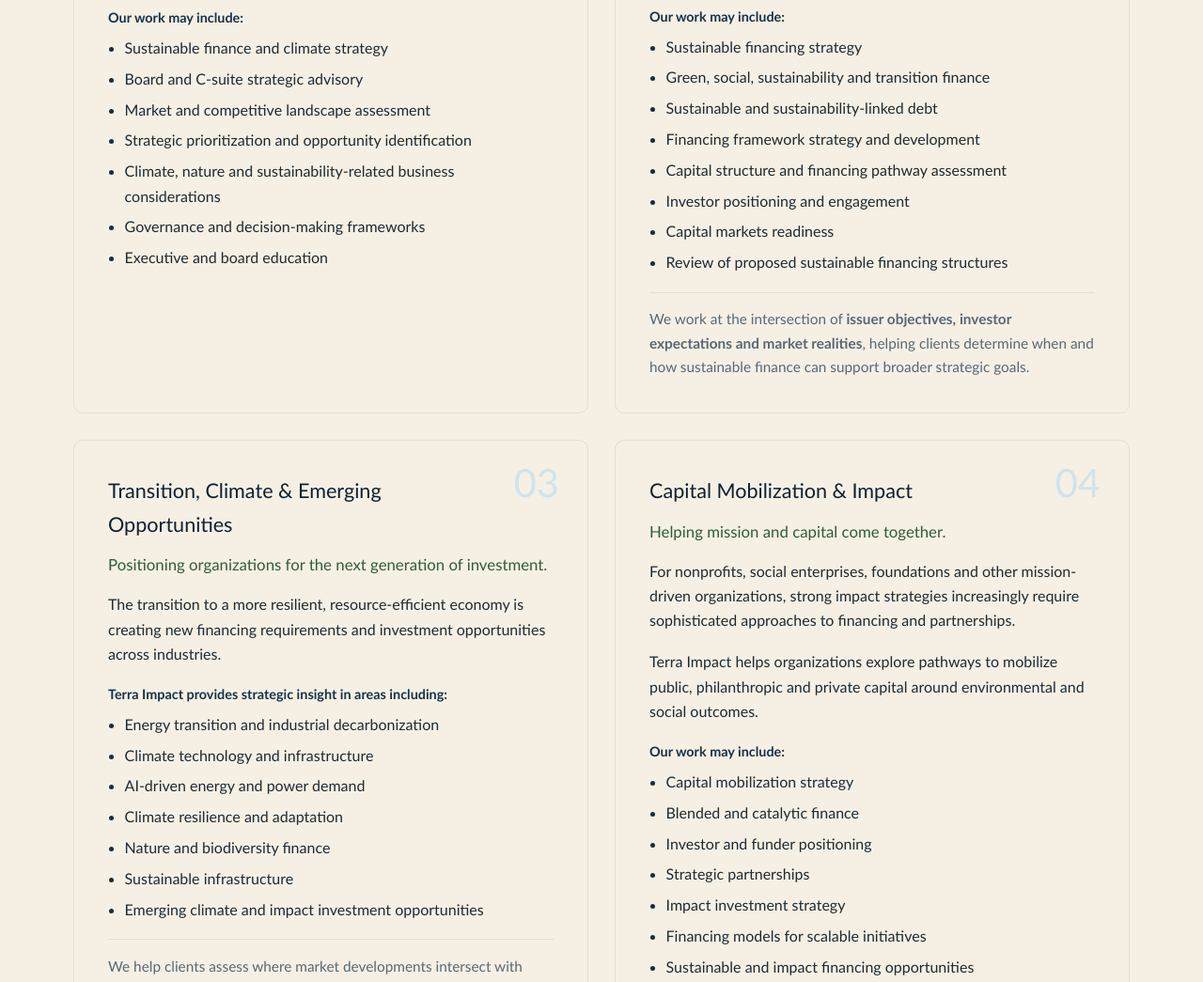
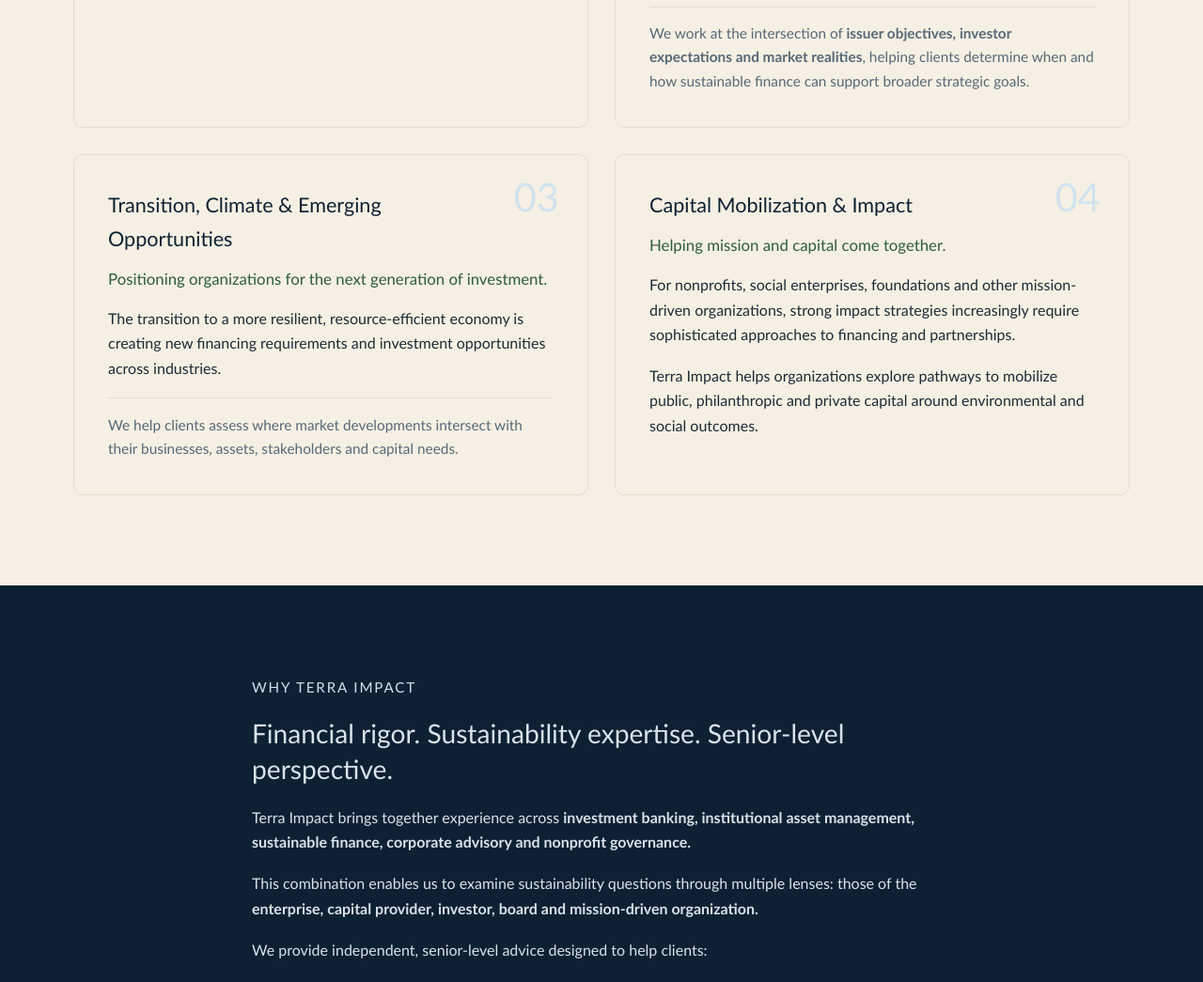
Before and after one commit to myrippleco/terra-impact-website, a plain HTML site: page index.html in a window 1280 px wide. Shown: the part 1900-2945 px from the top of the page at 94% size. Drawn offline with Linux system fonts and the light colour scheme.

Commit message:
Add files via upload

```diff
--- a/index.html
+++ b/index.html
@@ -77,16 +77,6 @@
           <h3>Strategic Advisory</h3>
           <p class="service-tag">Turning sustainability priorities into business and financial strategy.</p>
           <p>We advise boards, executives and senior management teams on consequential decisions at the intersection of sustainability, finance and enterprise strategy.</p>
-          <p class="service-work-label">Our work may include:</p>
-          <ul>
-            <li>Sustainable finance and climate strategy</li>
-            <li>Board and C-suite strategic advisory</li>
-            <li>Market and competitive landscape assessment</li>
-            <li>Strategic prioritization and opportunity identification</li>
-            <li>Climate, nature and sustainability-related business considerations</li>
-            <li>Governance and decision-making frameworks</li>
-            <li>Executive and board education</li>
-          </ul>
         </article>
 
         <article class="service-card">
@@ -94,17 +84,6 @@
           <h3>Sustainable Finance &amp; Capital Markets</h3>
           <p class="service-tag">Connecting sustainability ambitions with capital.</p>
           <p>Terra Impact brings deep expertise in fixed income, institutional investing and sustainable debt markets to help organizations evaluate financing strategies and engage effectively with capital providers.</p>
-          <p class="service-work-label">Our work may include:</p>
-          <ul>
-            <li>Sustainable financing strategy</li>
-            <li>Green, social, sustainability and transition finance</li>
-            <li>Sustainable and sustainability-linked debt</li>
-            <li>Financing framework strategy and development</li>
-            <li>Capital structure and financing pathway assessment</li>
-            <li>Investor positioning and engagement</li>
-            <li>Capital markets readiness</li>
-            <li>Review of proposed sustainable financing structures</li>
-          </ul>
           <p class="service-foot">We work at the intersection of <strong>issuer objectives, investor expectations and market realities</strong>, helping clients determine when and how sustainable finance can support broader strategic goals.</p>
         </article>
 
@@ -113,16 +92,6 @@
           <h3>Transition, Climate &amp; Emerging Opportunities</h3>
           <p class="service-tag">Positioning organizations for the next generation of investment.</p>
           <p>The transition to a more resilient, resource-efficient economy is creating new financing requirements and investment opportunities across industries.</p>
-          <p class="service-work-label">Terra Impact provides strategic insight in areas including:</p>
-          <ul>
-            <li>Energy transition and industrial decarbonization</li>
-            <li>Climate technology and infrastructure</li>
-            <li>AI-driven energy and power demand</li>
-            <li>Climate resilience and adaptation</li>
-            <li>Nature and biodiversity finance</li>
-            <li>Sustainable infrastructure</li>
-            <li>Emerging climate and impact investment opportunities</li>
-          </ul>
           <p class="service-foot">We help clients assess where market developments intersect with their businesses, assets, stakeholders and capital needs.</p>
         </article>
 
@@ -132,16 +101,6 @@
           <p class="service-tag">Helping mission and capital come together.</p>
           <p>For nonprofits, social enterprises, foundations and other mission-driven organizations, strong impact strategies increasingly require sophisticated approaches to financing and partnerships.</p>
           <p>Terra Impact helps organizations explore pathways to mobilize public, philanthropic and private capital around environmental and social outcomes.</p>
-          <p class="service-work-label">Our work may include:</p>
-          <ul>
-            <li>Capital mobilization strategy</li>
-            <li>Blended and catalytic finance</li>
-            <li>Investor and funder positioning</li>
-            <li>Strategic partnerships</li>
-            <li>Impact investment strategy</li>
-            <li>Financing models for scalable initiatives</li>
-            <li>Sustainable and impact financing opportunities</li>
-          </ul>
         </article>
 
       </div>
@@ -208,19 +167,7 @@
         <p>Her career spans sustainable finance, investment banking, institutional asset management, fixed income investing and corporate governance.</p>
         <p>Today, she brings that experience to organizations navigating increasingly interconnected questions of <strong>strategy, sustainability and capital.</strong></p>
 
-        <details class="bio-toggle">
-          <summary>Meet Manju &rarr;</summary>
-          <div class="full-bio">
-            <p>Manju Seal is Founder and Managing Partner of <strong>Terra Impact</strong>, where she advises boards, C-suite executives and senior leaders on sustainable finance, climate and sustainability strategy, capital markets and pathways to long-term value creation.</p>
-            <p>Her work brings together deep capital markets experience with an understanding of the evolving sustainability landscape. She works with corporations, financial institutions, investors, nonprofits and other mission-driven organizations seeking to translate climate, environmental and social priorities into credible strategies, financing approaches and investment opportunities.</p>
-            <p>Manju is particularly experienced in <strong>sustainable debt and capital mobilization</strong>, with expertise spanning green, social, sustainability, transition and sustainability-linked financing. Having worked across both the issuer and investor sides of the market, she brings a practical understanding of how sustainability objectives intersect with corporate strategy, financing decisions, investor expectations and market realities.</p>
-            <p>Previously, Manju was <strong>BMO Financial Group's inaugural Head of Sustainable Finance and Capital Markets ESG Lead</strong>, where she established and led the Sustainable Finance Advisory for corporate and institutional clients. She helped build sustainable finance as a new area of business within BMO Capital Markets and advised clients on sustainable bond underwriting, product development and other financing solutions.</p>
-            <p>She led the launch of <strong>BMO's Sustainable Bond Program</strong> and its landmark <strong>US$500 million sustainability bond issuance in 2019</strong>, co-authored BMO's Sustainable Financing Framework, and was a key contributor to the firm's <strong>CAD $400 billion sustainable finance commitment</strong>. She also served on BMO's firm-wide Sustainability Council.</p>
-            <p>Earlier in her career, Manju worked at <strong>Goldman Sachs</strong> in FICC Structured Finance and later led Fixed Income Risk &amp; Performance Analytics at Goldman Sachs Asset Management. Her experience also includes fixed income portfolio management and quantitative investment analysis.</p>
-            <p>Beyond financial markets, Manju has more than two decades of leadership experience with nonprofits and social enterprises addressing environmental and social challenges. She is an <strong>American Marshall Fellow</strong>, Board President Emerita of Narika, former Executive Director of Singapore-based LEAP201, and a board director of Proximity Designs.</p>
-            <p>She holds master's degrees in <strong>business administration, mathematics and ethnomusicology</strong>.</p>
-          </div>
-        </details>
+        <a href="https://manjuseal.com" class="btn btn-ghost" target="_blank" rel="noopener">Meet Manju &rarr;</a>
       </div>
     </div>
   </section>
@@ -231,7 +178,7 @@
       <p class="section-lede center">The transition ahead will require more than commitments. It will require informed choices about strategy, investment, financing and partnerships.</p>
       <p class="center">Terra Impact works with leaders seeking to translate sustainability challenges into credible strategies and opportunities for long-term value creation.</p>
       <div class="center">
-        <a href="mailto:mseal@terraimpact.net" class="btn btn-primary">Start a Conversation</a>
+        <a href="mailto:info@terraimpact.net" class="btn btn-primary">Start a Conversation</a>
       </div>
     </div>
   </section>
@@ -244,7 +191,7 @@
       <img src="assets/logo.png" alt="Terra Impact" class="footer-mark">
       <span>TERRA IMPACT</span>
     </div>
-    <p class="footer-contact"><a href="mailto:mseal@terraimpact.net">mseal@terraimpact.net</a></p>
+    <p class="footer-contact"><a href="mailto:info@terraimpact.net">info@terraimpact.net</a></p>
     <p class="footer-copy">&copy; <span id="year"></span> Terra Impact. All rights reserved.</p>
   </div>
 </footer>
```
